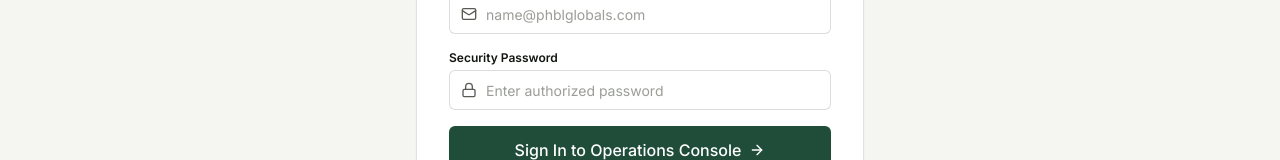
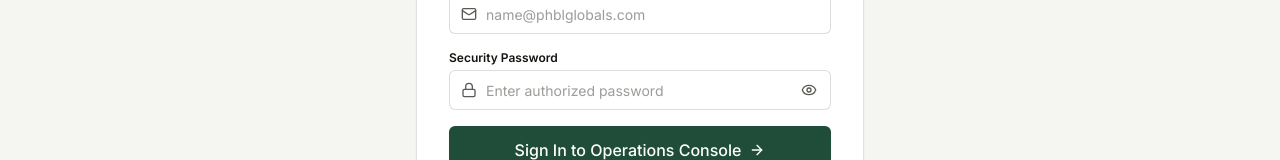
Before and after one commit to memainak/phblglobals, a Next.js app: page /admin/login in a window 1280 px wide. Shown: the part 405-565 px from the top of the page. Built offline with nearby package versions, Linux system fonts and the light colour scheme; no server answers.

Commit message:
feat: add show/hide password toggle option in admin login

```diff
--- a/src/app/(admin)/admin/login/page.tsx
+++ b/src/app/(admin)/admin/login/page.tsx
@@ -2,7 +2,7 @@
 
 import React, { useState } from 'react';
 import { useRouter } from 'next/navigation';
-import { ShieldCheck, Lock, Mail, AlertCircle, ArrowRight } from 'lucide-react';
+import { ShieldCheck, Lock, Mail, AlertCircle, ArrowRight, Eye, EyeOff } from 'lucide-react';
 import { Button } from '@/components/ui/button';
 import { Input } from '@/components/ui/input';
 import { auth } from '@/lib/firebase/client';
@@ -12,6 +12,7 @@
   const router = useRouter();
   const [email, setEmail] = useState('');
   const [password, setPassword] = useState('');
+  const [showPassword, setShowPassword] = useState(false);
   const [loading, setLoading] = useState(false);
   const [error, setError] = useState<string | null>(null);
 
@@ -129,12 +130,25 @@
               <Lock className="w-4 h-4 text-[#595C54] absolute left-3 top-3 pointer-events-none" />
               <Input
                 required
-                type="password"
+                type={showPassword ? 'text' : 'password'}
                 placeholder="Enter authorized password"
                 value={password}
                 onChange={(e) => setPassword(e.target.value)}
-                className="pl-9"
+                className="pl-9 pr-10"
               />
+              <button
+                type="button"
+                onClick={() => setShowPassword((prev) => !prev)}
+                className="absolute right-3 top-2.5 p-0.5 text-[#595C54] hover:text-[#12150F] focus:outline-none cursor-pointer transition-colors"
+                title={showPassword ? 'Hide password' : 'Show password'}
+                aria-label={showPassword ? 'Hide password' : 'Show password'}
+              >
+                {showPassword ? (
+                  <EyeOff className="w-4 h-4 text-emerald-700" />
+                ) : (
+                  <Eye className="w-4 h-4 text-[#595C54]" />
+                )}
+              </button>
             </div>
           </div>
 
```
